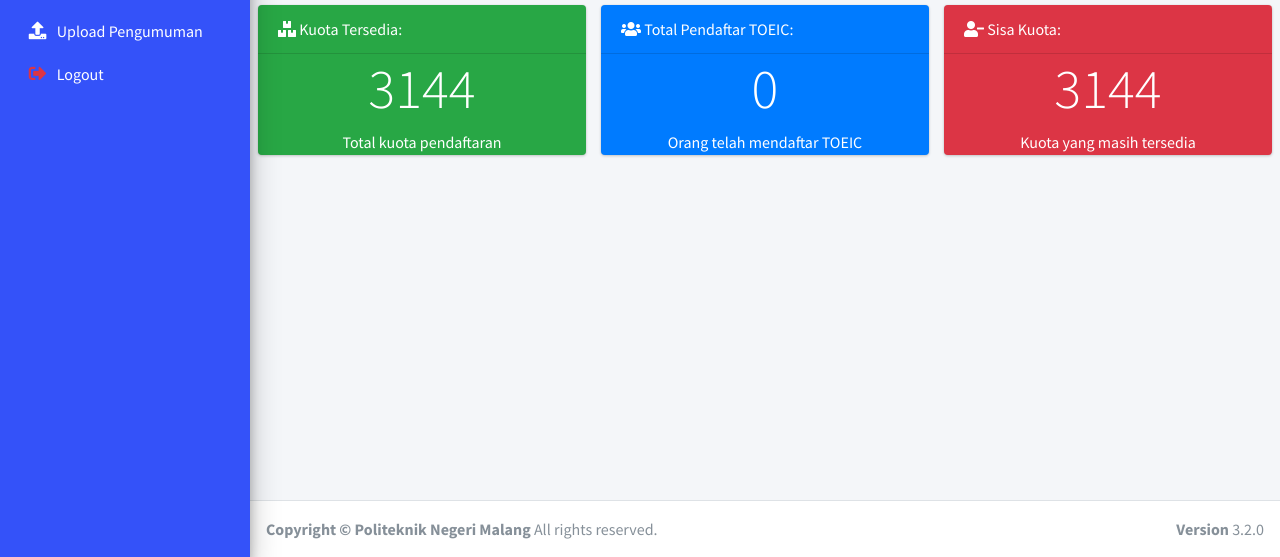
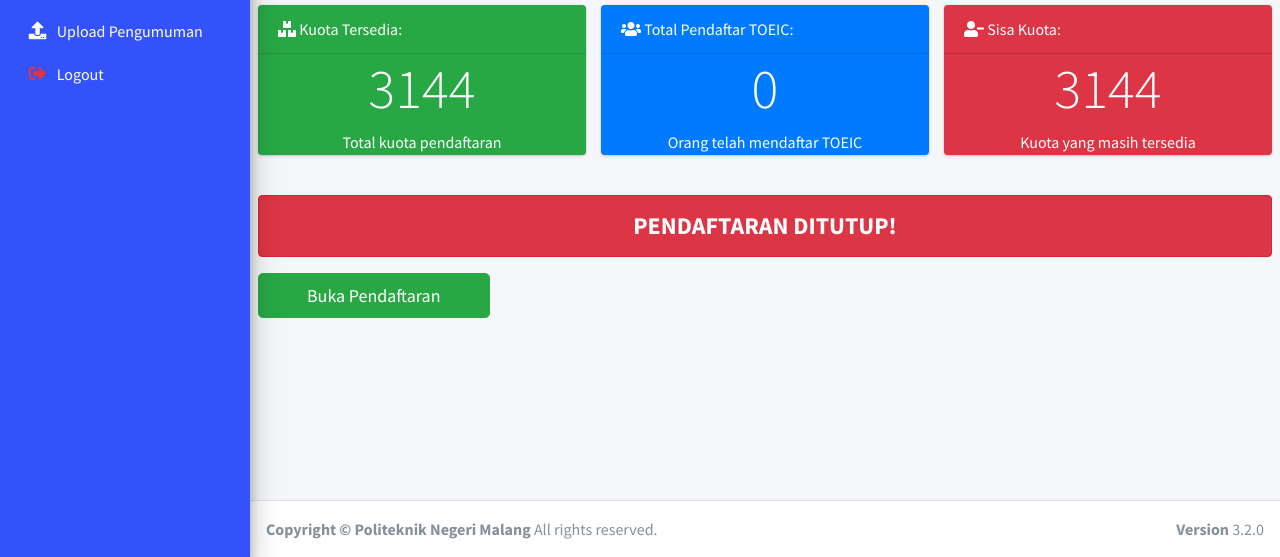
Before and after one commit to jessicaamelia17/PBL-TOEIC, a Laravel app: page /admin/home in a window 1280 px wide. Shown: the part 243-800 px from the top of the page. Run offline with Laravel 10, Linux system fonts and the light colour scheme; the visitor is signed in with stand-in values (Sample User, id 1); data that the repository does not hold is empty; parts of the project's set-up code (start-up, migrations or seed data) failed here and were passed over; some libraries are stand-ins or nearby versions.

Commit message:
pendaftaran dibuka dan ditutup

```diff
--- a/resources/views/admin/dashboard.blade.php
+++ b/resources/views/admin/dashboard.blade.php
@@ -46,4 +46,30 @@
         </div>
     </div>
 </div>
+
+<div class="row mt-4">
+    <div class="col-md-12">
+        @if (session('pendaftaran_dibuka', false))
+            <div class="alert alert-info text-center" style="font-size: 24px; font-weight: bold;">
+                📢 PENDAFTARAN DIBUKA!
+            </div>
+        @else
+            <div class="alert alert-danger text-center" style="font-size: 24px; font-weight: bold;">
+                PENDAFTARAN DITUTUP!
+            </div>
+        @endif
+    </div>
+</div>
+
+<div class="row mb-4">
+    <div class="col-md-12">
+        <form action="{{ url('/admin/pendaftaran/toggle') }}" method="POST">
+            @csrf
+            <button class="btn btn-{{ session('pendaftaran_dibuka', false) ? 'danger' : 'success' }} btn-lg px-5 py-2" style="font-size: 18px;">
+                {{ session('pendaftaran_dibuka', false) ? 'Tutup Pendaftaran' : 'Buka Pendaftaran' }}
+            </button>
+        </form>
+    </div>
+</div>
+
 @endsection
--- a/routes/web.php
+++ b/routes/web.php
@@ -44,6 +44,9 @@ Route::get('/hasil-ujian', [HasilController::class, 'index'])->name('hasil-ujian
 Route::get('/panduan', function () {
     return view('panduan');
 })->name('panduan');
+
+Route::post('/admin/pendaftaran/toggle', [App\Http\Controllers\Admin\PendaftarController::class, 'togglePendaftaran']);
+
 
 // ==========================
 // 🔐 RUTE ADMIN (PERLU LOGIN)
```
Also changed, not shown: app/Http/Controllers/Admin/PendaftarController.php (+9 -0 lines).
